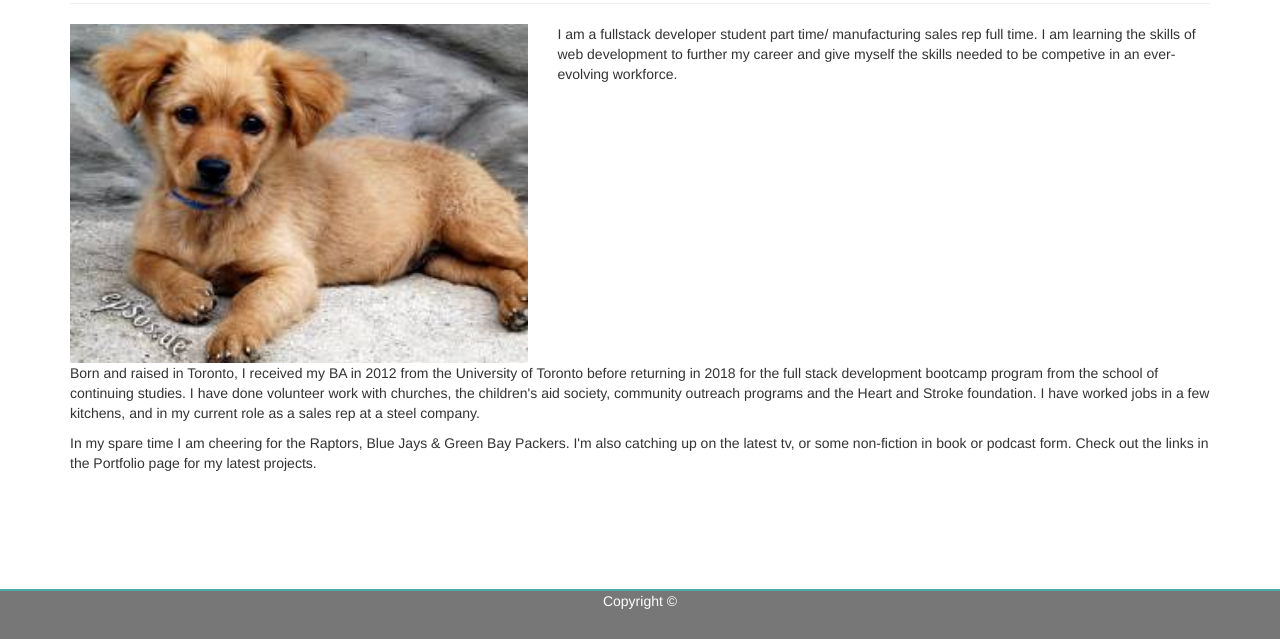
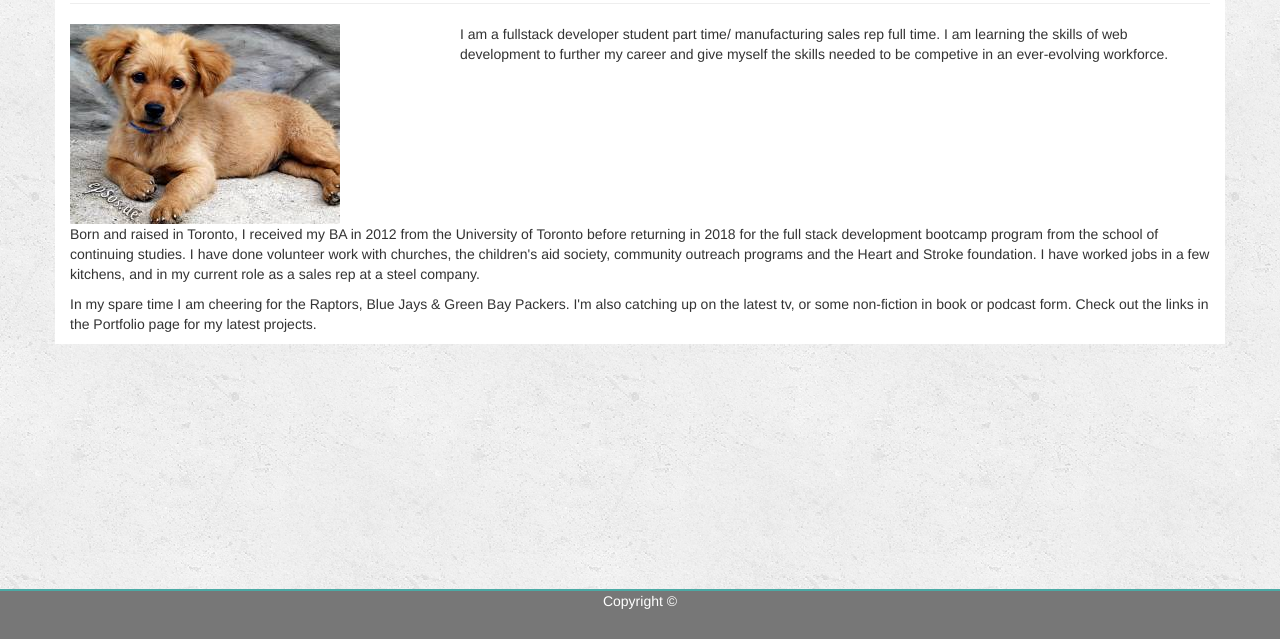
Before and after one commit to Thorleye/Bootstrap-Portfolio, a plain HTML site: page index.html in a window 1280 px wide. Shown: the part 161-800 px from the top of the page. Drawn offline with nearby package versions, Linux system fonts and the light colour scheme.

Commit message:
times up

```diff
--- a/index.html
+++ b/index.html
@@ -6,6 +6,7 @@
     <title>Index</title>
     <meta name="viewport" content="width=device-width, initial-scale=1">
     <link rel="stylesheet" href="https://maxcdn.bootstrapcdn.com/bootstrap/3.3.7/css/bootstrap.min.css">
+    <style>body {background-image:url("./images/concrete_seamless.png")}</style>
 
 </head>
 <body>
@@ -27,8 +28,10 @@
         <div class="page-header"><h2 style="color:#4aaaa5;">About Me</h2></div>
 
         <div class="row">
-            <img class="col-sm-5" src="images/puppy.jpg" alt="bio pic">
-            <p class="col-sm-7">
+            <div class="col-md-4">
+                <img  src="images/puppy.jpg" alt="bio pic">
+            </div>
+            <p class="col-md-8">
                     I am a fullstack developer student part time/ manufacturing sales rep full time. I am learning the skills of web development to further my career and give myself the skills needed to be competive in an ever-evolving workforce.
             </p>
         </div>
```
Also changed, not shown: contact.html (+3 -1 lines), portfolio.html (+2 -2 lines).
